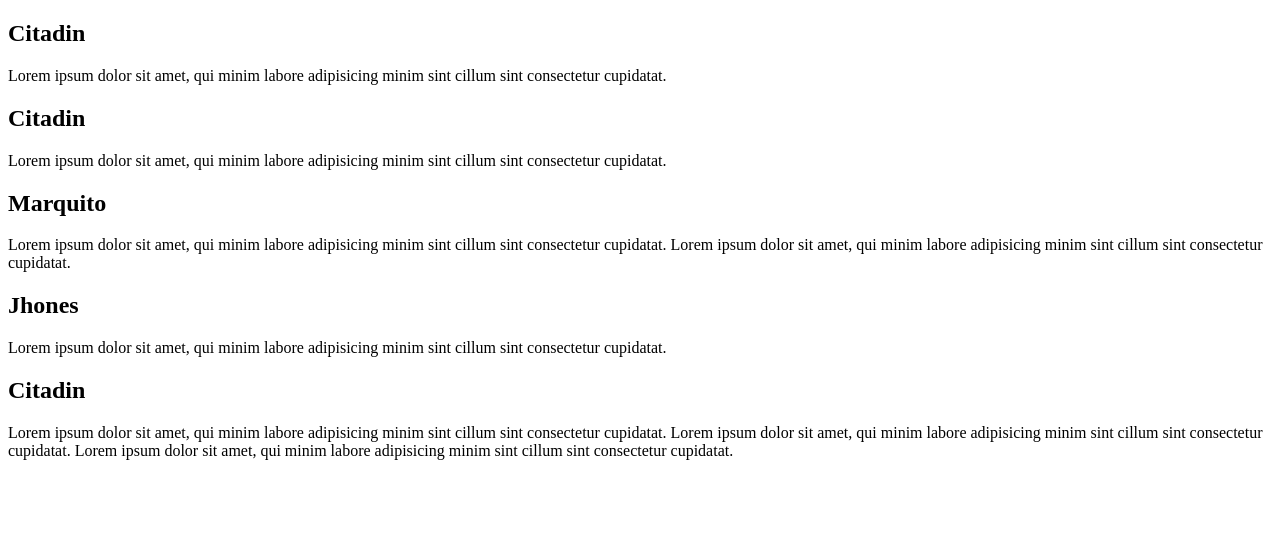
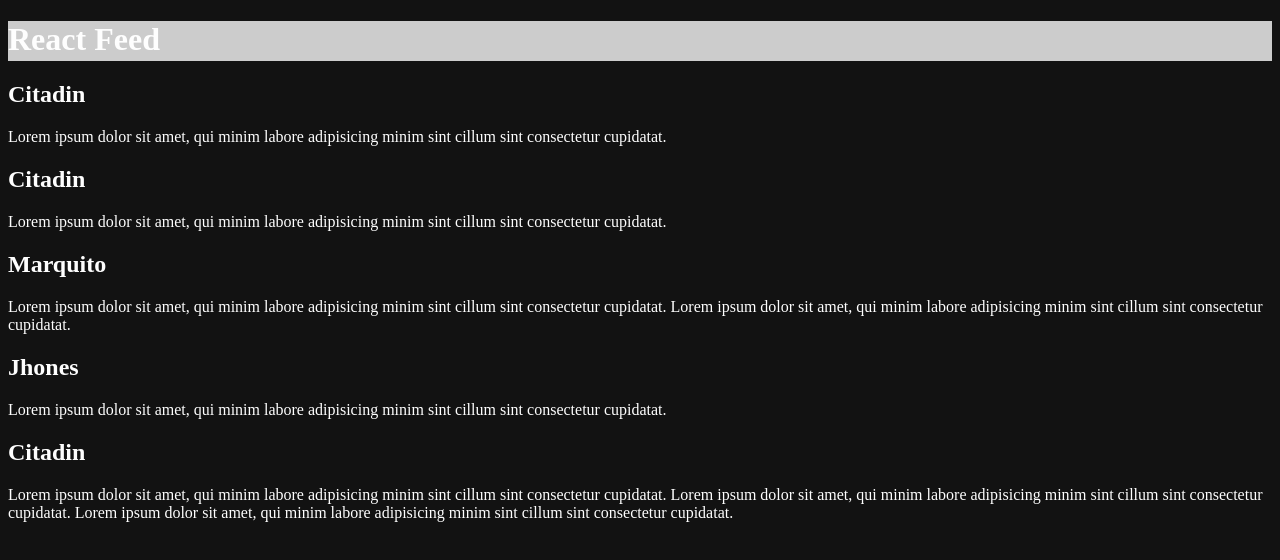
Before and after one commit to rodrigocitadin/feed, a React (Vite) app: page / in a window 1280 px wide. Shown: the top 560 px of the page. Built offline with nearby package versions, Linux system fonts and the light colour scheme.

Commit message:
css modules

```diff
--- a/src/App.jsx
+++ b/src/App.jsx
@@ -1,7 +1,11 @@
+import Header from "./components/Header/Header"
 import Post from "./components/Post"
+import './style.css'
 
 function App() {
   return (
+    <>
+      <Header />
       <main>
         <Post author="Citadin" content="Lorem ipsum dolor sit amet, qui minim labore adipisicing minim sint cillum sint consectetur cupidatat." />
         <Post author="Citadin" content="Lorem ipsum dolor sit amet, qui minim labore adipisicing minim sint cillum sint consectetur cupidatat." />
@@ -9,6 +13,7 @@ function App() {
         <Post author="Jhones" content="Lorem ipsum dolor sit amet, qui minim labore adipisicing minim sint cillum sint consectetur cupidatat." />
         <Post author="Citadin" content="Lorem ipsum dolor sit amet, qui minim labore adipisicing minim sint cillum sint consectetur cupidatat. Lorem ipsum dolor sit amet, qui minim labore adipisicing minim sint cillum sint consectetur cupidatat. Lorem ipsum dolor sit amet, qui minim labore adipisicing minim sint cillum sint consectetur cupidatat." />
       </main>
+    </>
   )
 }
 
--- /dev/null
+++ b/src/components/Header/Header.jsx
@@ -0,0 +1,9 @@
+import style from "./Header.module.css"
+
+export default function Header() {
+  return (
+    <header className={style.header}>
+      <h1>React Feed</h1>
+    </header>
+  )
+}
--- /dev/null
+++ b/src/components/Header/Header.module.css
@@ -0,0 +1,4 @@
+.header {
+  background: #ccc;
+  height: 40px;
+}
--- /dev/null
+++ b/src/style.css
@@ -0,0 +1,4 @@
+body {
+  background: #121212;
+  color: #fefefe;
+}
```
Lines whose indentation alone changed are shown as unchanged.
